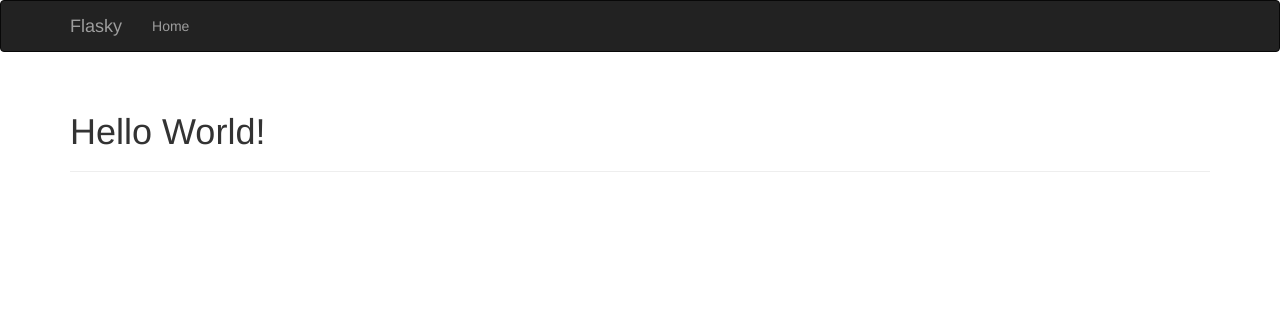
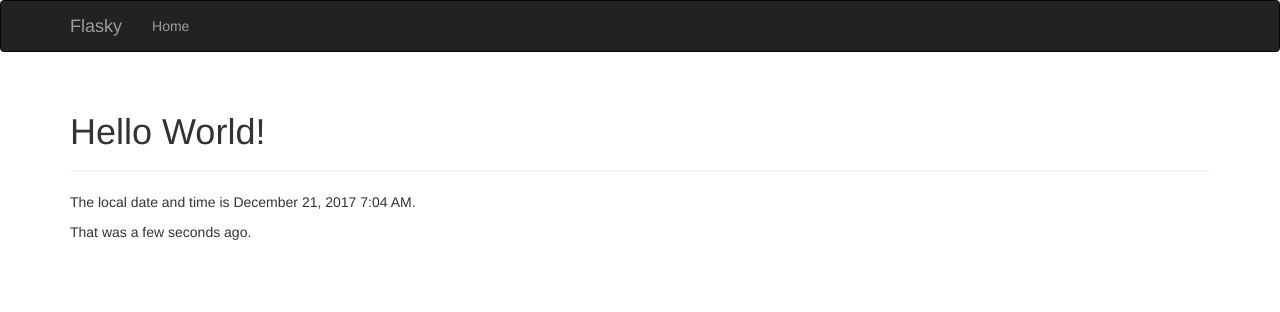
Before and after one commit to sandstonestudio/learnflask, a Flask app: page / in a window 1280 px wide. Shown: the top 312 px of the page. Run offline with Flask 2, Linux system fonts and the light colour scheme; some libraries are stand-ins or nearby versions.

Commit message:
add flask_moment ext.

```diff
--- a/hello.py
+++ b/hello.py
@@ -2,15 +2,18 @@ from flask import Flask
 from flask import render_template
 from flask_script import Manager
 from flask_bootstrap import Bootstrap
+from datetime import datetime
+from flask_moment import Moment
 
 app = Flask(__name__)
 
 manager = Manager(app)
 bootstrap = Bootstrap(app)
+moment = Moment(app)
 
 @app.route('/')
 def index():
-    return render_template('index.html')
+    return render_template('index.html', current_time=datetime.utcnow())
 
 @app.route('/user/<name>')
 def user(name):
--- a/templates/base.html
+++ b/templates/base.html
@@ -36,3 +36,8 @@
     {% block page_content %}{% endblock %}
 </div>
 {% endblock %}
+
+{% block scripts %}
+{{ super() }}
+{{ moment.include_moment() }}
+{% endblock %}
--- a/templates/index.html
+++ b/templates/index.html
@@ -6,4 +6,7 @@
 <div class="page-header">
     <h1>Hello World!</h1>
 </div>
+
+<p>The local date and time is {{ moment(current_time).format('LLL') }}.</p>
+<p>That was {{ moment(current_time).fromNow(refresh=True) }}.</p>
 {% endblock %}
```
